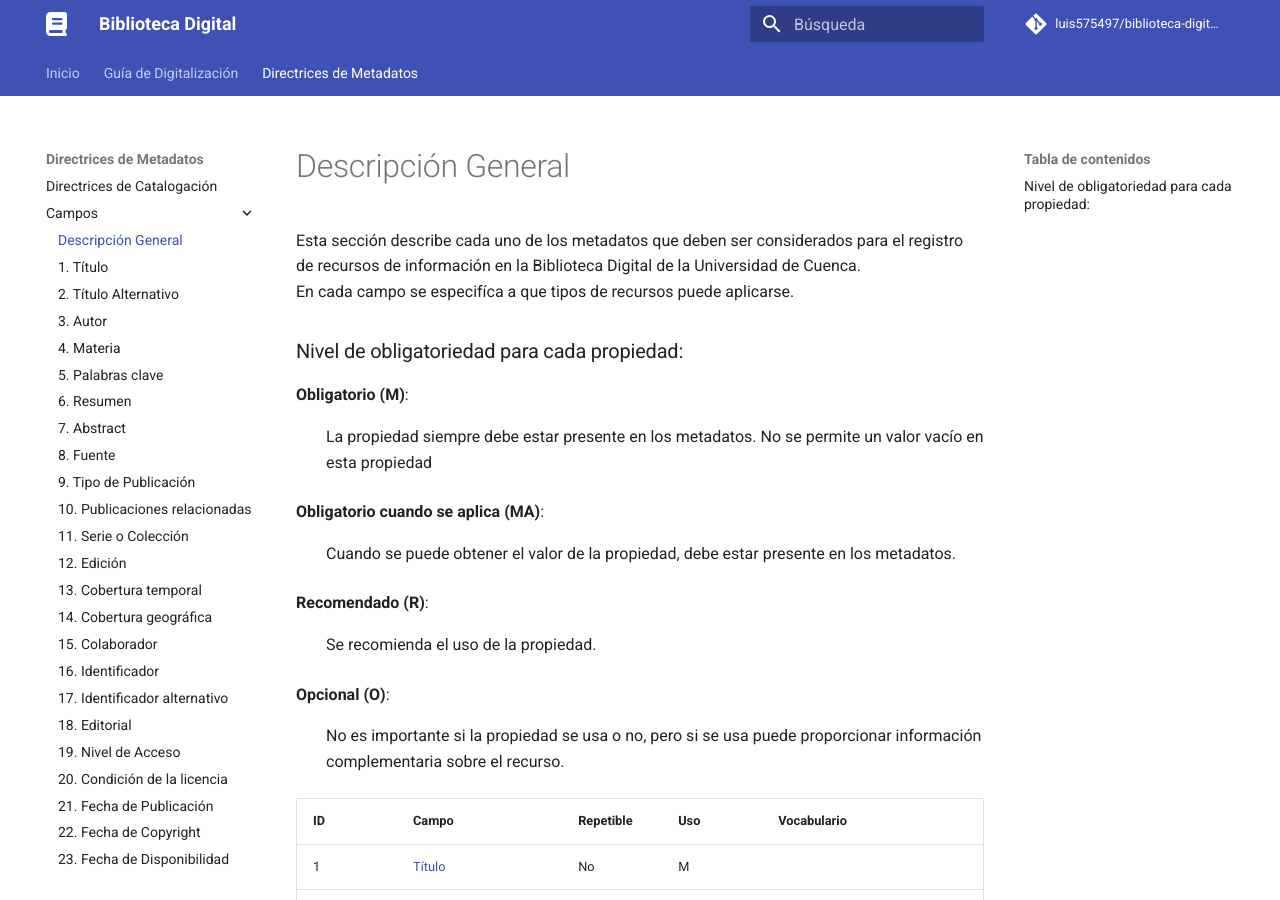
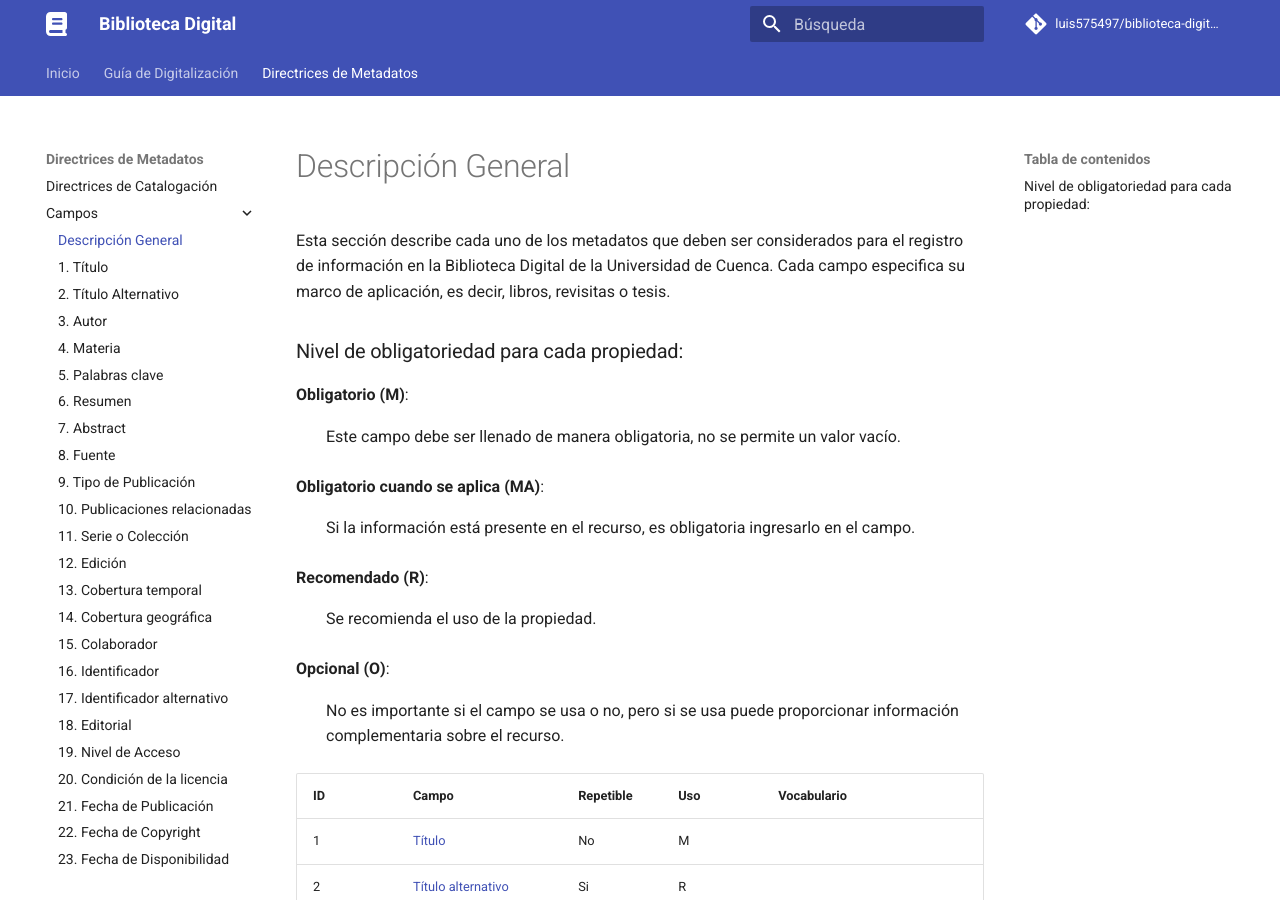
Before and after one commit to luis575497/biblioteca-digital-docs, an MkDocs documentation site: the page built from docs/metadatos/campos.md, in a window 1280 px wide and 900 px high. Built offline with MkDocs 1.6.1 and Material for MkDocs 9.7.7, drawn with Linux system fonts in a browser that asks for light colours; comment, search, counter and statistics services are not loaded; the version menu is left out.

Commit message:
Update campos.md

```diff
--- a/docs/metadatos/campos.md
+++ b/docs/metadatos/campos.md
@@ -1,20 +1,19 @@
 # Descripción General
-Esta sección describe cada uno de los metadatos que deben ser considerados para el registro de recursos de información en la Biblioteca Digital de la Universidad de Cuenca.
-En cada campo se especifíca a que tipos de recursos puede aplicarse.
+Esta sección describe cada uno de los metadatos que deben ser considerados para el registro de información en la Biblioteca Digital de la Universidad de Cuenca. Cada campo especifica su marco de aplicación, es decir, libros, revisitas o tesis.
 
 ### Nivel de obligatoriedad para cada propiedad:
 
 __Obligatorio (M)__:
-:   La propiedad siempre debe estar presente en los metadatos. No se permite un valor vacío en esta propiedad
+:   Este campo debe ser llenado de manera obligatoria, no se permite un valor vacío.
 
 __Obligatorio cuando se aplica (MA)__:
-:   Cuando se puede obtener el valor de la propiedad, debe estar presente en los metadatos.
+:   Si la información está presente en el recurso, es obligatoria ingresarlo en el campo.
 
 __Recomendado (R)__:
 :   Se recomienda el uso de la propiedad.
 
 __Opcional (O)__:
-:   No es importante si la propiedad se usa o no, pero si se usa puede proporcionar información complementaria sobre el recurso.
+:   No es importante si el campo se usa o no, pero si se usa puede proporcionar información complementaria sobre el recurso.
 
 
 
```
